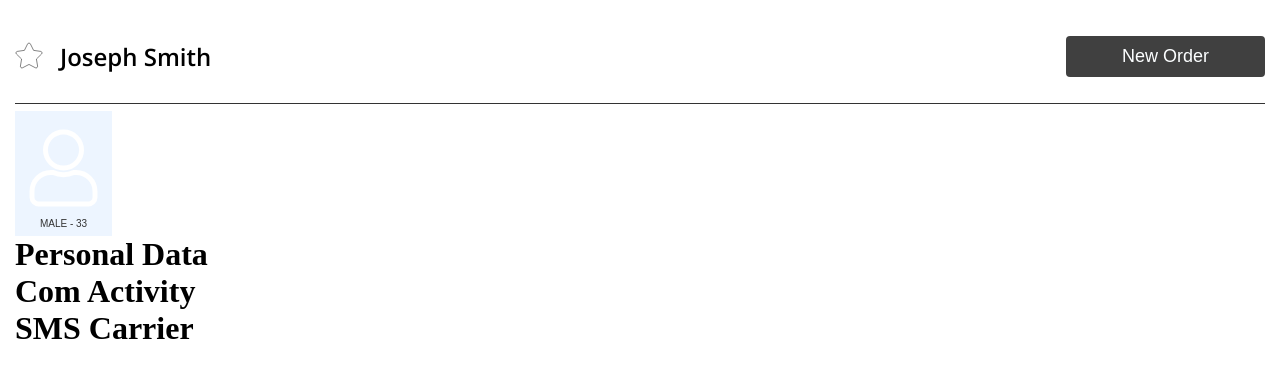
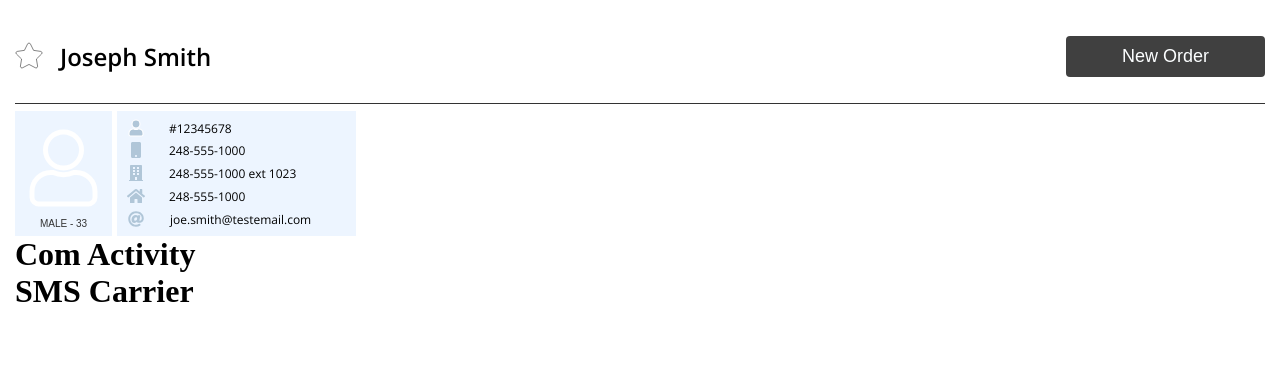
Before and after one commit to Sam44323/Verasoft-React-Test, a React (Create React App) app: page / in a window 1280 px wide. Shown: the top 378 px of the page. Built offline with nearby package versions, Linux system fonts and the light colour scheme.

Commit message:
PersonalData components completed

```diff
--- a/src/components/Header/Header.module.css
+++ b/src/components/Header/Header.module.css
@@ -26,3 +26,8 @@
   border-radius: 4px;
   color: #fcfeff;
 }
+
+.fa-star {
+  stroke: black;
+  stroke-width: 10;
+}
--- a/src/components/ProfileNav/PersonalData/PersonalData.module.css
+++ b/src/components/ProfileNav/PersonalData/PersonalData.module.css
@@ -0,0 +1,49 @@
+.personalDataContainer {
+  background-color: #edf5ff;
+  width: 239px;
+  height: 124.6px;
+  display: inline-block;
+  flex-direction: column;
+  margin-left: 5px;
+  text-align: center;
+  padding: 8.67px 0px 7.9px 12px;
+}
+
+.commonSectionStyles {
+  display: flex;
+  justify-items: center;
+  margin-bottom: 5.7px;
+}
+
+.personalDataContainer p {
+  margin-left: 28px;
+  font-family: "Open Sans";
+  font-weight: 300;
+  font-size: 12px;
+}
+
+.commonSectionStyles :last-child {
+  margin-bottom: 0px;
+}
+
+.numberSection {
+  margin-left: 2px;
+}
+
+.homeSection {
+  margin-left: -2px;
+}
+
+.emailSection {
+  margin-left: -1px;
+}
+
+.buildingSection > p,
+.emailSection > p,
+.userSection > p {
+  margin-left: 26px;
+}
+
+.homeSection > p {
+  margin-left: 24px;
+}
--- a/src/components/ProfileNav/PersonalData/PersonalData.tsx
+++ b/src/components/ProfileNav/PersonalData/PersonalData.tsx
@@ -1,9 +1,42 @@
 import React from "react";
+import { FontAwesomeIcon } from "@fortawesome/react-fontawesome";
+import {
+  faUser,
+  faMobile,
+  faBuilding,
+  faHome,
+  faAt,
+} from "@fortawesome/free-solid-svg-icons";
 
 import styles from "./PersonalData.module.css";
 
 const PersonalData: React.FC = () => {
-  return <h1>Personal Data</h1>;
+  return (
+    <div className={styles.personalDataContainer}>
+      <div className={`${styles.userSection} ${styles.commonSectionStyles}`}>
+        <FontAwesomeIcon icon={faUser} color="#B0C6D8" />
+        <p>#12345678</p>
+      </div>
+      <div className={`${styles.numberSection} ${styles.commonSectionStyles}`}>
+        <FontAwesomeIcon icon={faMobile} color="#B0C6D8" />
+        <p>248-555-1000</p>
+      </div>
+      <div
+        className={`${styles.buildingSection} ${styles.commonSectionStyles}`}
+      >
+        <FontAwesomeIcon icon={faBuilding} color="#B0C6D8" />
+        <p>248-555-1000 ext 1023</p>
+      </div>
+      <div className={`${styles.homeSection} ${styles.commonSectionStyles}`}>
+        <FontAwesomeIcon icon={faHome} color="#B0C6D8" />
+        <p>248-555-1000</p>
+      </div>
+      <div className={`${styles.emailSection} ${styles.commonSectionStyles}`}>
+        <FontAwesomeIcon icon={faAt} color="#B0C6D8" />
+        <p>joe.smith@testemail.com</p>
+      </div>
+    </div>
+  );
 };
 
 export default PersonalData;
--- a/src/index.css
+++ b/src/index.css
@@ -1,4 +1,4 @@
-@import url("https://fonts.googleapis.com/css2?family=Open+Sans:wght@600&display=swap");
+@import url("https://fonts.googleapis.com/css2?family=Open+Sans:wght@300;600&display=swap");
 * {
   box-sizing: border-box;
   margin: 0px;
```
